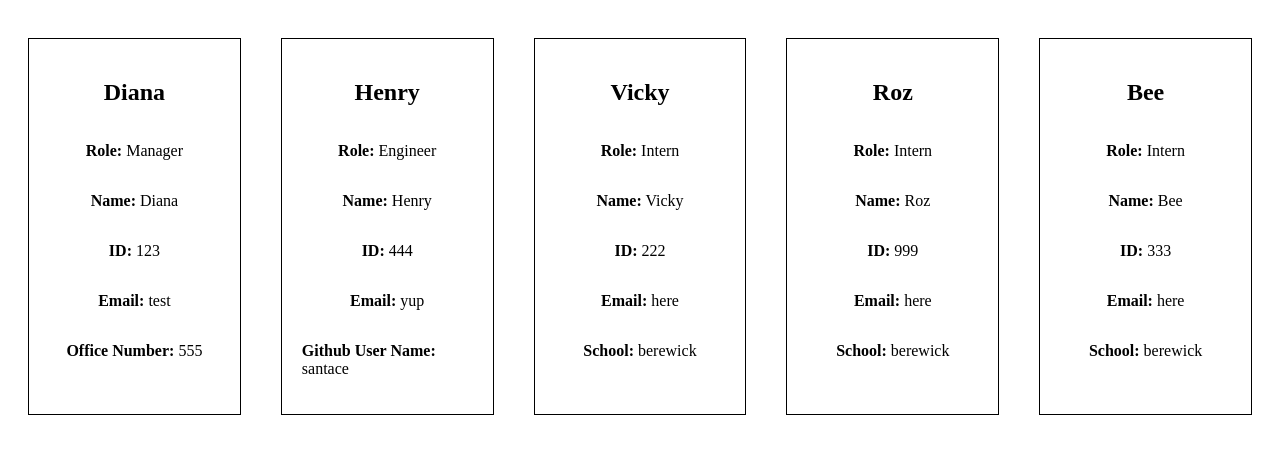
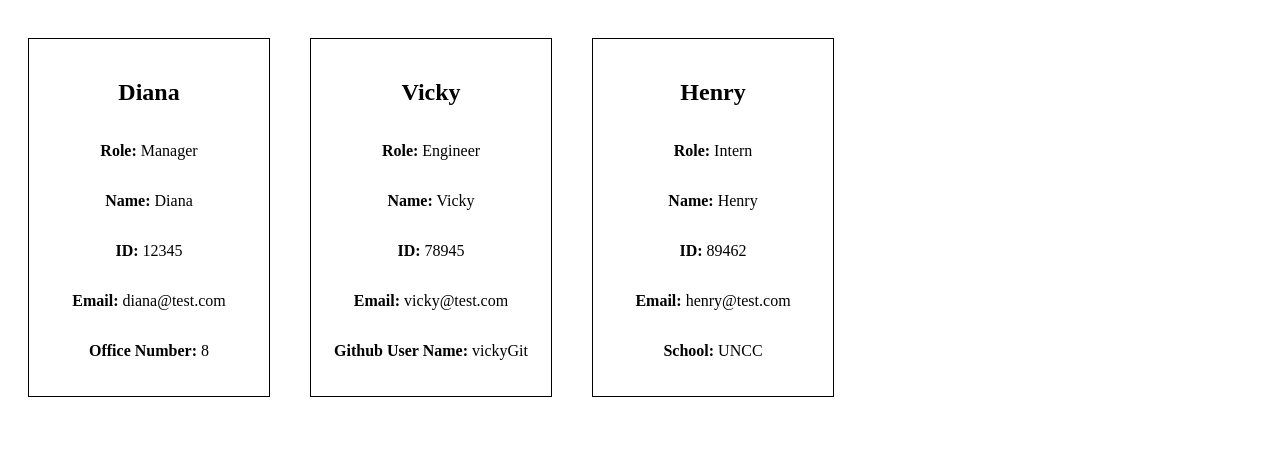
Before and after one commit to dianavw8/OOP-Team-Profile-Generator, a website: page team.html in a window 1280 px wide. Shown: the part 48-502 px from the top of the page. Drawn offline with Linux system fonts and the light colour scheme.

```diff
--- a/team.html
+++ b/team.html
@@ -19,45 +19,27 @@
               <h2>Diana</h2>
               <p><strong>Role:</strong> Manager</p>
               <p><strong>Name:</strong> Diana</p>
-              <p><strong>ID:</strong> 123</p>
-              <p><strong>Email:</strong> test</p>
-              <p><strong>Office Number:</strong> 555</p>
+              <p><strong>ID:</strong> 12345</p>
+              <p><strong>Email:</strong> diana@test.com</p>
+              <p><strong>Office Number:</strong> 8</p>
+            </div>
+
+            <div class="employee">
+              <h2>Vicky</h2>
+              <p><strong>Role:</strong> Engineer</p>
+              <p><strong>Name:</strong> Vicky</p>
+              <p><strong>ID:</strong> 78945</p>
+              <p><strong>Email:</strong> vicky@test.com</p>
+              <p><strong>Github User Name:</strong> vickyGit</p>
             </div>
 
             <div class="employee">
               <h2>Henry</h2>
-              <p><strong>Role:</strong> Engineer</p>
+              <p><strong>Role:</strong> Intern</p>
               <p><strong>Name:</strong> Henry</p>
-              <p><strong>ID:</strong> 444</p>
-              <p><strong>Email:</strong> yup</p>
-              <p><strong>Github User Name:</strong> santace</p>
-            </div>
-
-            <div class="employee">
-              <h2>Vicky</h2>
-              <p><strong>Role:</strong> Intern</p>
-              <p><strong>Name:</strong> Vicky</p>
-              <p><strong>ID:</strong> 222</p>
-              <p><strong>Email:</strong> here</p>
-              <p><strong>School:</strong> berewick</p>
-            </div>
-
-            <div class="employee">
-              <h2>Roz</h2>
-              <p><strong>Role:</strong> Intern</p>
-              <p><strong>Name:</strong> Roz</p>
-              <p><strong>ID:</strong> 999</p>
-              <p><strong>Email:</strong> here</p>
-              <p><strong>School:</strong> berewick</p>
-            </div>
-
-            <div class="employee">
-              <h2>Bee</h2>
-              <p><strong>Role:</strong> Intern</p>
-              <p><strong>Name:</strong> Bee</p>
-              <p><strong>ID:</strong> 333</p>
-              <p><strong>Email:</strong> here</p>
-              <p><strong>School:</strong> berewick</p>
+              <p><strong>ID:</strong> 89462</p>
+              <p><strong>Email:</strong> henry@test.com</p>
+              <p><strong>School:</strong> UNCC</p>
             </div>
 
     </section>
```
Also changed, not shown: README.md, images/Team-Profile-Generator-html-pic.jpg (added), images/Team-Profile-Generator-terminal-pic.jpg (added).
